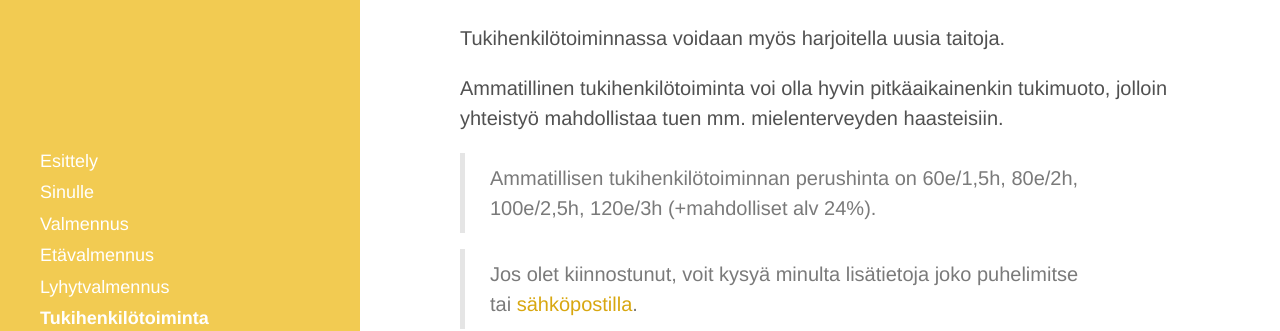
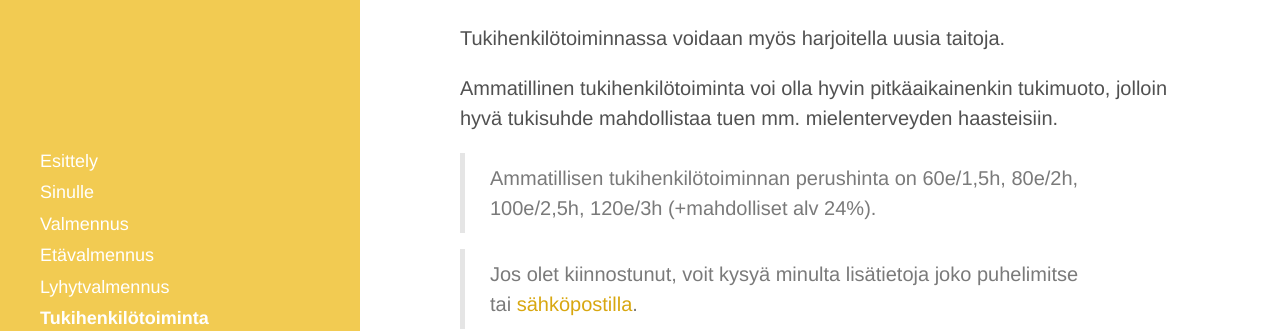
Before and after one commit to niinapiira/neppari.net, a Jekyll site: the page built from ammatillinen-tukihenkilotoiminta.md, in a window 1280 px wide and 1084 px high. Shown: the part 615-946 px from the top of the window. Built offline with Jekyll 4.4.1, drawn with Linux system fonts in a browser that asks for light colours.

Commit message:
Updated ammatillinen-tukihenkilotoiminta.md

```diff
--- a/ammatillinen-tukihenkilotoiminta.md
+++ b/ammatillinen-tukihenkilotoiminta.md
@@ -29,7 +29,7 @@ Ammatillisessa tukihenkilötoiminnassa voidaan toimia tuettavan kotona, harrastu
 
 Tukihenkilötoiminnassa voidaan myös harjoitella uusia taitoja.
 
-Ammatillinen tukihenkilötoiminta voi olla hyvin pitkäaikainenkin tukimuoto, jolloin yhteistyö mahdollistaa tuen mm. mielenterveyden haasteisiin.
+Ammatillinen tukihenkilötoiminta voi olla hyvin pitkäaikainenkin tukimuoto, jolloin hyvä tukisuhde mahdollistaa tuen mm. mielenterveyden haasteisiin.
 
 > Ammatillisen tukihenkilötoiminnan perushinta on 60e/1,5h, 80e/2h, 100e/2,5h, 120e/3h (+mahdolliset alv 24%).
 
```
